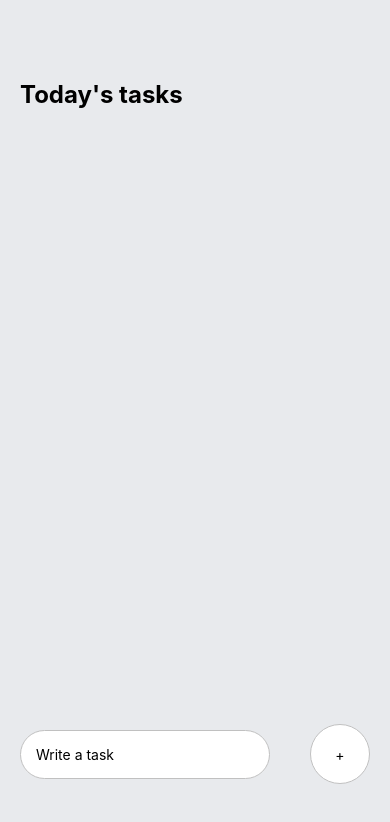
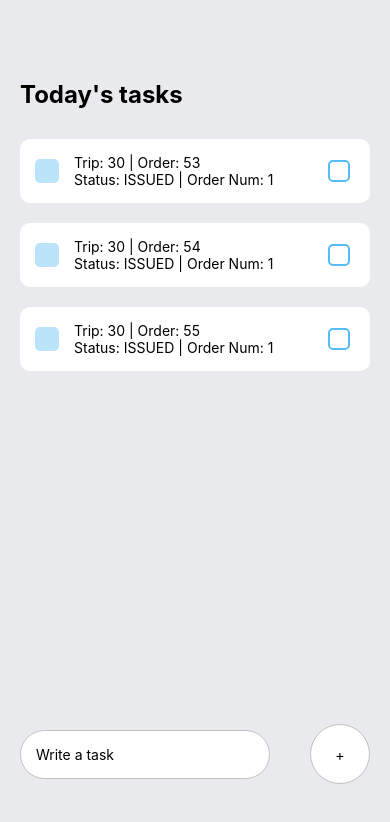
Before and after one commit to KhaledElOrbany/react-native-sandbox, a React Native app: screen / in a window 390 px wide. Shown: the top 822 px of the page. Built offline with nearby package versions, Linux system fonts and the light colour scheme.

Commit message:
todo list

```diff
--- a/App.jsx
+++ b/App.jsx
@@ -15,6 +15,18 @@ import Task from './modules/Task';
 const orders = [
   {
     id: 53,
+    name: 'ISSUED',
+    order_status_id: 1,
+    trip_id: 30,
+  },
+  {
+    id: 54,
+    name: 'ISSUED',
+    order_status_id: 1,
+    trip_id: 30,
+  },
+  {
+    id: 55,
     name: 'ISSUED',
     order_status_id: 1,
     trip_id: 30,
@@ -45,12 +57,12 @@ export default function App() {
         <View style={styles.tasksWrapper}>
           <Text style={styles.sectionTitle}>Today's tasks</Text>
           <View style={styles.items}>
-            {taskItems.map((item, index) => {
+            {orders.map((item, index) => {
               return (
                 <TouchableOpacity
                   key={index}
                   onPress={() => completeTask(index)}>
-                  <Task text={item} />
+                  <Task item={item} />
                 </TouchableOpacity>
               );
             })}
--- a/modules/Task.jsx
+++ b/modules/Task.jsx
@@ -1,12 +1,21 @@
 import React from 'react';
 import { View, Text, StyleSheet } from 'react-native';
 
-const Task = (props) => {
+const Task = ({ item }) => {
+  const { id, name, order_status_id, trip_id } = item;
   return (
     <View style={styles.item}>
       <View style={styles.itemLeft}>
         <View style={styles.square} />
-        <Text style={styles.itemText}>{props.text}</Text>
+        <Text style={styles.itemText}>
+          <Text>
+            Trip: {trip_id} | Order: {id}
+          </Text>
+          <Text>{'\n'}</Text>
+          <Text>
+            Status: {name} | Order Num: {order_status_id}
+          </Text>
+        </Text>
       </View>
       <View style={styles.circular} />
     </View>
@@ -31,20 +40,21 @@ const styles = StyleSheet.create({
   square: {
     width: 24,
     height: 24,
+    opacity: 0.4,
+    marginRight: 15,
+    borderRadius: 5,
     backgroundColor: '#55BCF6',
-    opacity: 0.4,
-    borderRadius: 5,
-    marginRight: 15,
   },
   itemText: {
-    maxWidth: '80%',
+    maxWidth: '85%',
   },
   circular: {
-    width: 12,
-    height: 12,
+    width: 22,
+    height: 22,
+    marginRight: 5,
+    borderRadius: 5,
+    borderWidth: 2.5,
     borderColor: '#55BCF6',
-    borderWidth: 2,
-    borderRadius: 5,
   },
 });
 
```
